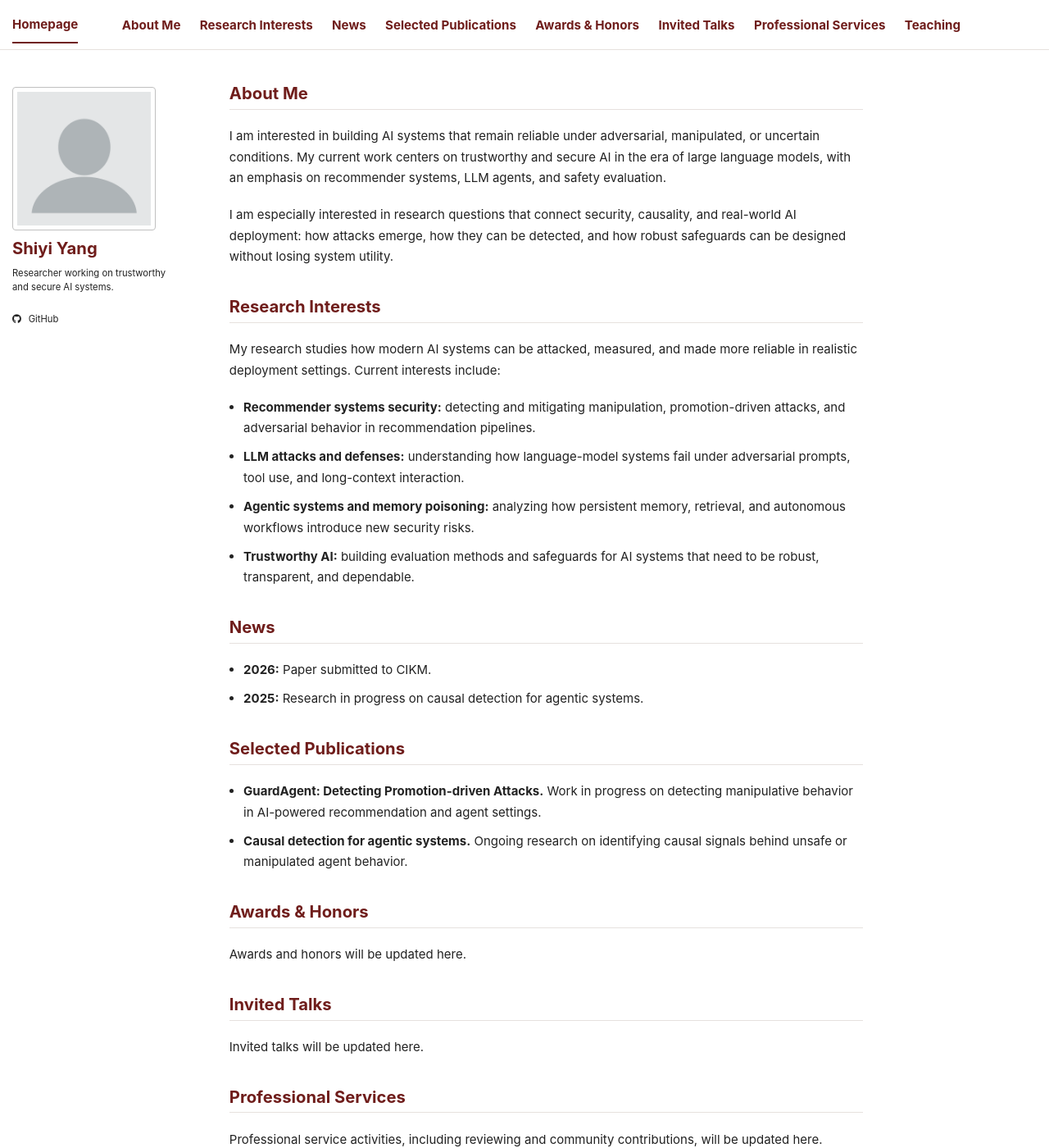
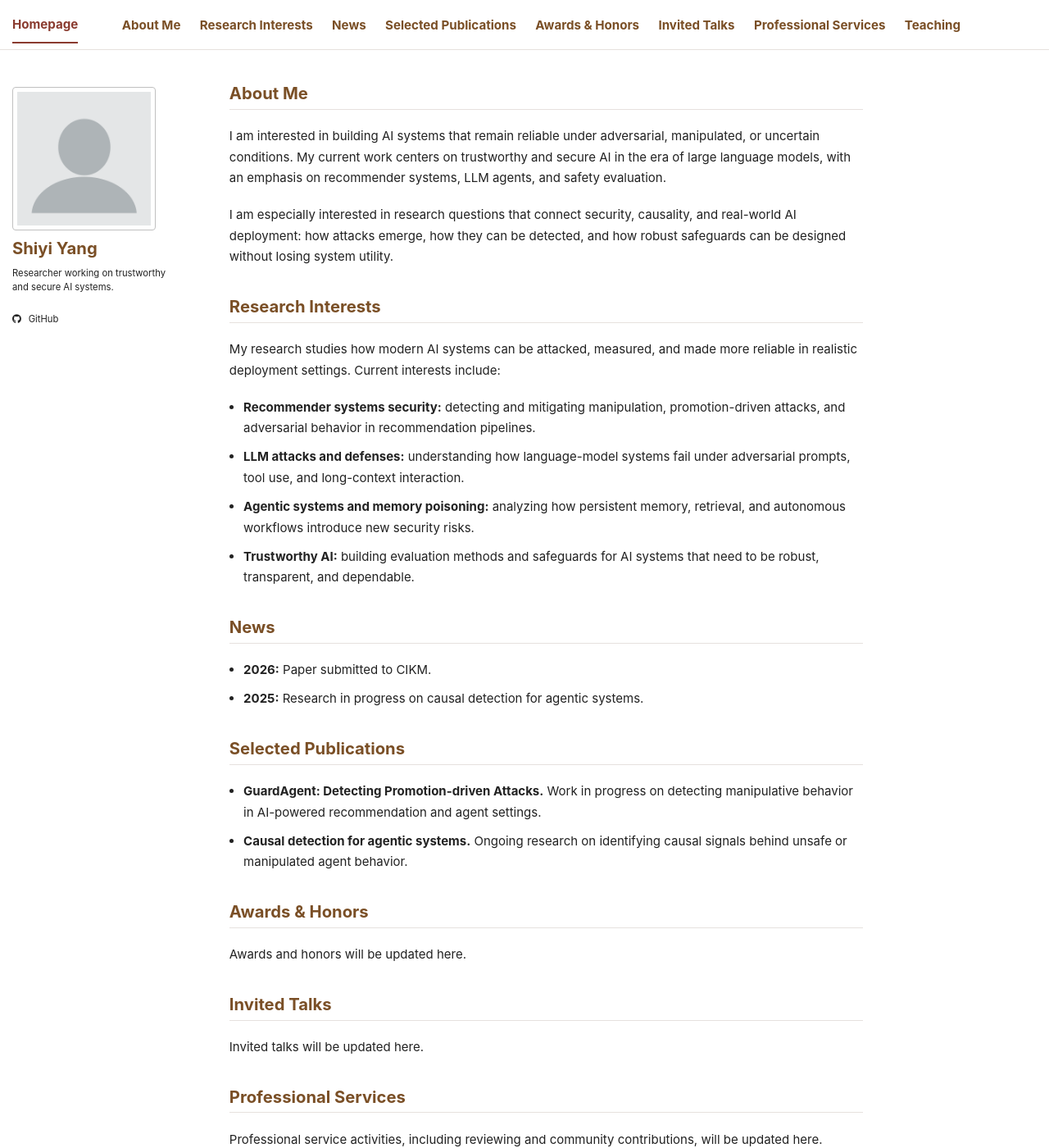
Before and after one commit to shiyiyang-ai/shiyiyang-ai.github.io, a Jekyll site: the page built from _pages/about.md, in a window 1280 px wide and 1400 px high. Shown: the whole window at 82% size. Built offline with Jekyll 4.4.1, drawn with Linux system fonts in a browser that asks for light colours; a script bundle is joined from its source files by our own code; library files that are not in the unit come from our copies.

Commit message:
Use white background with warm gold accents

```diff
--- a/assets/css/main.scss
+++ b/assets/css/main.scss
@@ -68,7 +68,7 @@ body {
 .greedy-nav a,
 .masthead__menu-item.selected a,
 .masthead__menu-item.selected a:hover {
-  color: #6f1d1b;
+  color: #7a4f26;
   font-weight: 700;
 }
 
@@ -79,12 +79,12 @@ body {
 
 .masthead__menu-item.selected a,
 .masthead__menu-item.selected a:hover {
-  color: #6f1d1b;
-  border-bottom-color: #6f1d1b;
+  color: #8a3b2f;
+  border-bottom-color: #8a3b2f;
 }
 
 .greedy-nav .visible-links a:before {
-  background: #6f1d1b;
+  background: #8a3b2f;
 }
 
 .greedy-nav .hidden-links {
@@ -93,7 +93,7 @@ body {
 }
 
 .greedy-nav .hidden-links a:hover {
-  color: #6f1d1b;
+  color: #8a3b2f;
   background: #f5efed;
 }
 
@@ -117,7 +117,7 @@ body {
 .page__content h2 {
   margin-top: 1.8em;
   padding-bottom: 0.3em;
-  color: #6f1d1b;
+  color: #7a4f26;
   border-bottom: 1px solid #e6e1de;
   font-size: 1.35em;
 }
@@ -127,7 +127,7 @@ body {
 }
 
 .page__content a {
-  color: #6f1d1b;
+  color: #8a3b2f;
 }
 
 .page__content strong {
@@ -152,7 +152,7 @@ body {
 }
 
 .author__name {
-  color: #6f1d1b;
+  color: #7a4f26;
   font-size: 1.35em !important;
   line-height: 1.2;
 }
```
